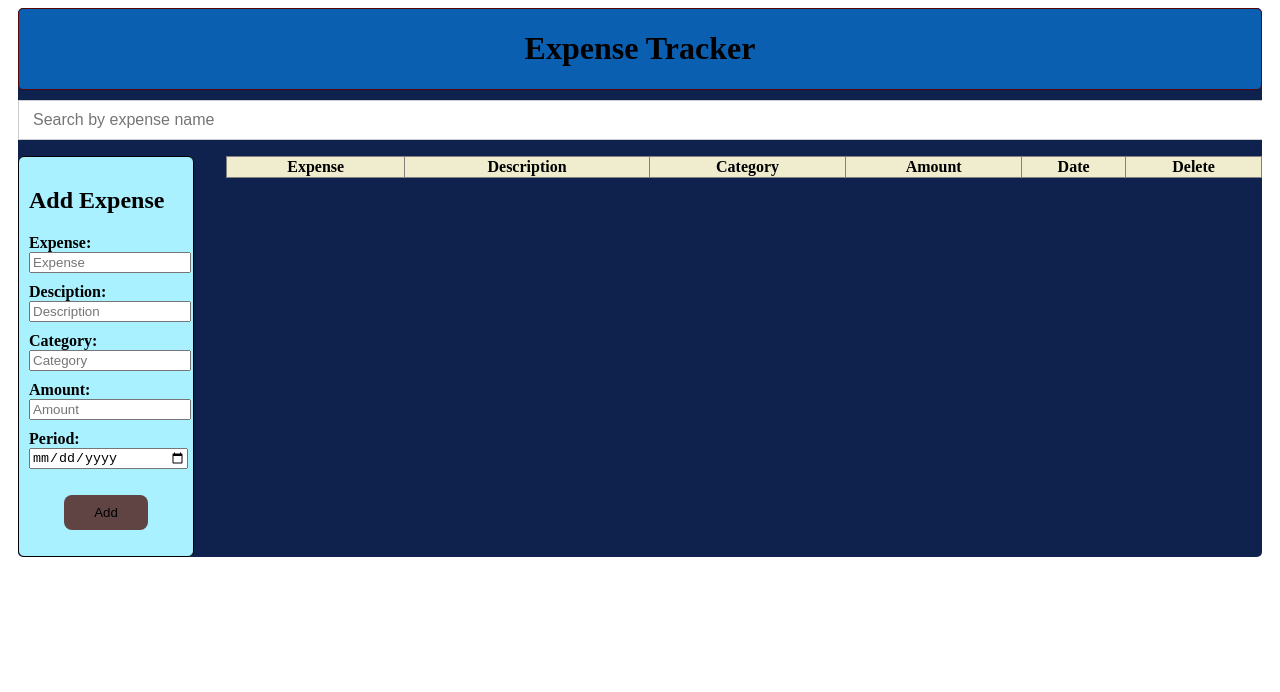
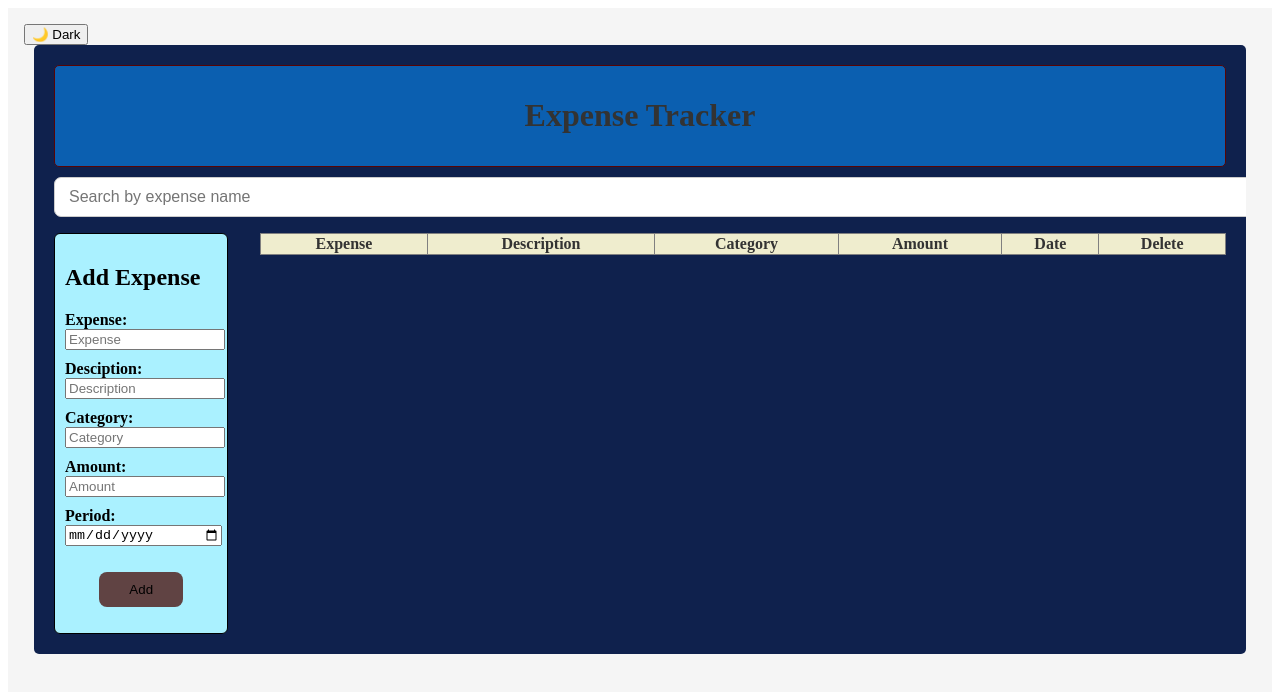
Before and after one commit to ChrisCodes-hub/Expense-Tracker-App, a React (Vite) app: page / in a window 1280 px wide. Shown: the top 692 px of the page. Built offline with nearby package versions, Linux system fonts and the light colour scheme.

Commit message:
added dark mode functionality

```diff
--- a/src/App.css
+++ b/src/App.css
@@ -1,9 +1,9 @@
-.form{
-    border: 1px solid;
-    background-color:#aaf1ff;
-    padding: 10px;
-    border-radius: 6px;
-    font-weight: bold;
+.main-container{
+    margin: 0 10px;
+    overflow: hidden;
+    background-color:#0f214d;
+    border-radius: 5px;
+    padding: 20px;
 }
 .search-input{
     width: 100%;
@@ -11,12 +11,7 @@
     margin-bottom: 1rem;
     border: 1px solid #ccc;
     font-size: 1rem;
-}
-.main-container{
-    margin: 0 10px;
-    overflow: hidden;
-    background-color:#0f214d;
-    border-radius: 5px;
+    border-radius: 7px;
 }
 .box{
     text-align: center;
@@ -25,17 +20,25 @@
     background-color:#0b5fb0;
     font-family:serif;
     margin-bottom: 10px;
+    padding: 10px;
 }
 .app-container{
     display: flex;
     gap: 2em;
     align-items: flex-start;
 }
+.form{
+    border: 1px solid;
+    background-color:#aaf1ff;
+    color: #000;
+    padding: 10px;
+    border-radius: 6px;
+    font-weight: bold;
+}
 input{
     margin-bottom: 10px;
     width: 100%;
 }
-
 .button-container{
     text-align: center;
     background: hsl(0, 18%, 32%);
@@ -49,6 +52,7 @@ input{
 .button-container:hover{
     background: hsl(283, 94%, 36%);
 }
+
 .table-box{
     width: 100%;
     overflow-x: auto;
@@ -61,6 +65,42 @@ input{
     text-align: center;
 
   }
-  .deleteBtn{
+ .deleteBtn{
     border: none;
+    background: none;
+    font-size: 1.1rem;
+     cursor: pointer;
   }
+  .app {
+    background-color: #f5f5f5;
+    color: #333;
+    min-height: 100vh;
+    padding: 1rem;
+    transition: background-color 0.3s ease, color 0.3s ease;
+  }
+  .app.dark {
+    background-color: #1e1e1e;
+    color: #e0e0e0;
+  }
+
+  .app.dark input,
+  .app.dark table,
+  .app.dark button {
+    background-color: #333;
+    color: white;
+    border-color: #555;
+  }
+  .dark-mode-toggle {
+    margin: 10px;
+    background-color: #4caf50;
+    border: none;
+    padding: 10px 20px;
+    color: white;
+    border-radius: 6px;
+    cursor: pointer;
+    font-size: 1.1rem;
+  }
+
+  .dark-mode-toggle:hover {
+    background-color: #45a049;
+  }
--- a/src/App.jsx
+++ b/src/App.jsx
@@ -9,6 +9,7 @@ import SearchBar from './components/SearchBar'
 function App() {
   const [expenses, setExpenses] = useState([]);
   const [searchTerm, setSearchTerm] = useState('');
+  const [darkMode, setDarkMode] = useState(false);
 
   const addExpense = (newExpense) => {
     setExpenses([...expenses, newExpense]);
@@ -24,15 +25,24 @@ function App() {
 
   return (
     <>
+    <div className={darkMode ? "app dark" : "app"}>
+           <button onClick={() => setDarkMode(!darkMode)}>
+               {darkMode ? "☀️ Light" : "🌙 Dark"}
+            </button>
+
     <div className='main-container'>
     <div className='box'>
-    <h1>Expense Tracker</h1>
+        <h1>Expense Tracker</h1>
      </div>
+
      <SearchBar searchTerm={searchTerm} onSearchChange={setSearchTerm}/>
+
     <div className='app-container'>
       <ExpenseForm onAdd={addExpense} />
       <ExpenseTable expenses={filteredExpenses} onDelete={deleteExpense} />
     </div>
+
+   </div>
    </div>
     </>
   )
```
